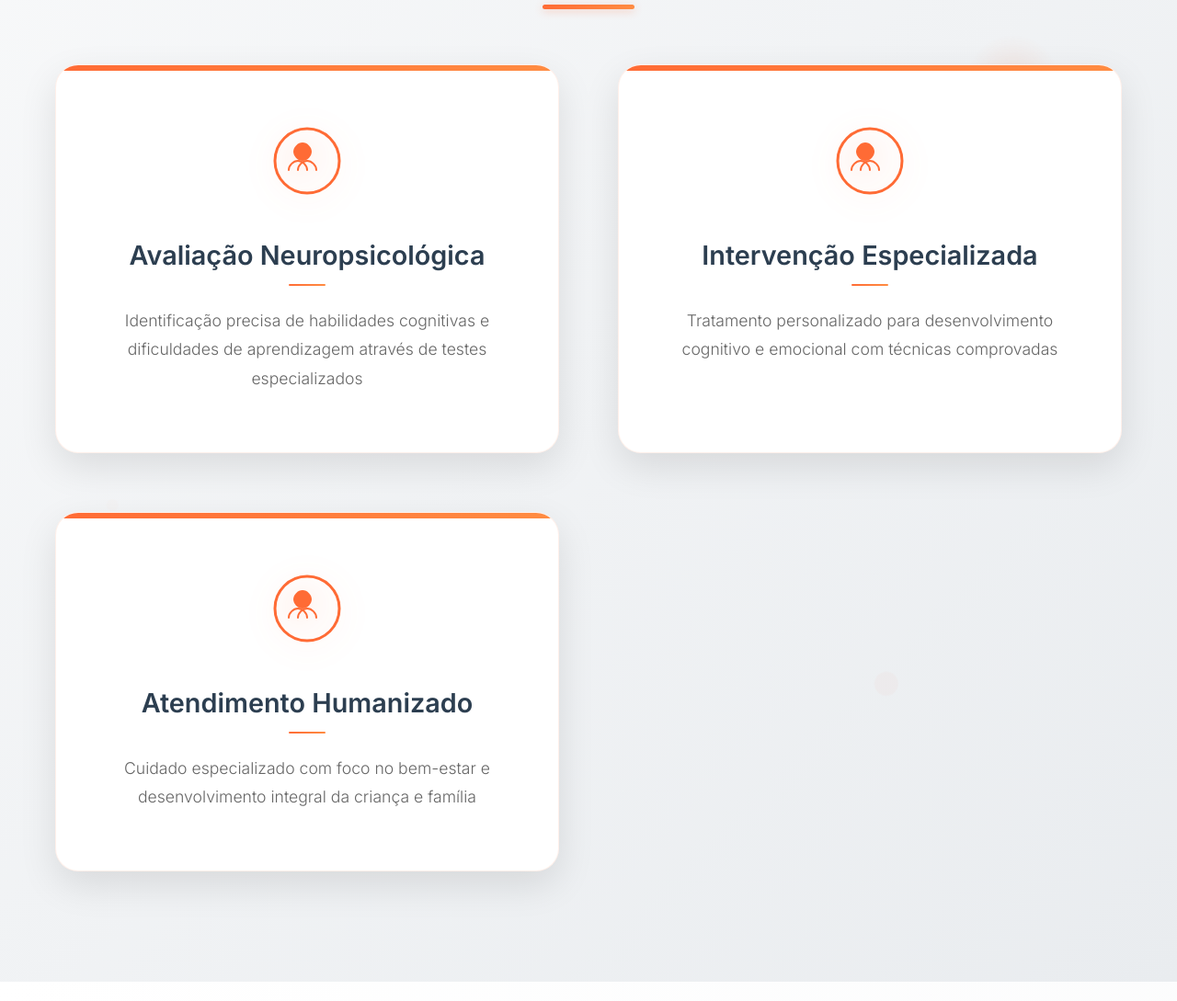
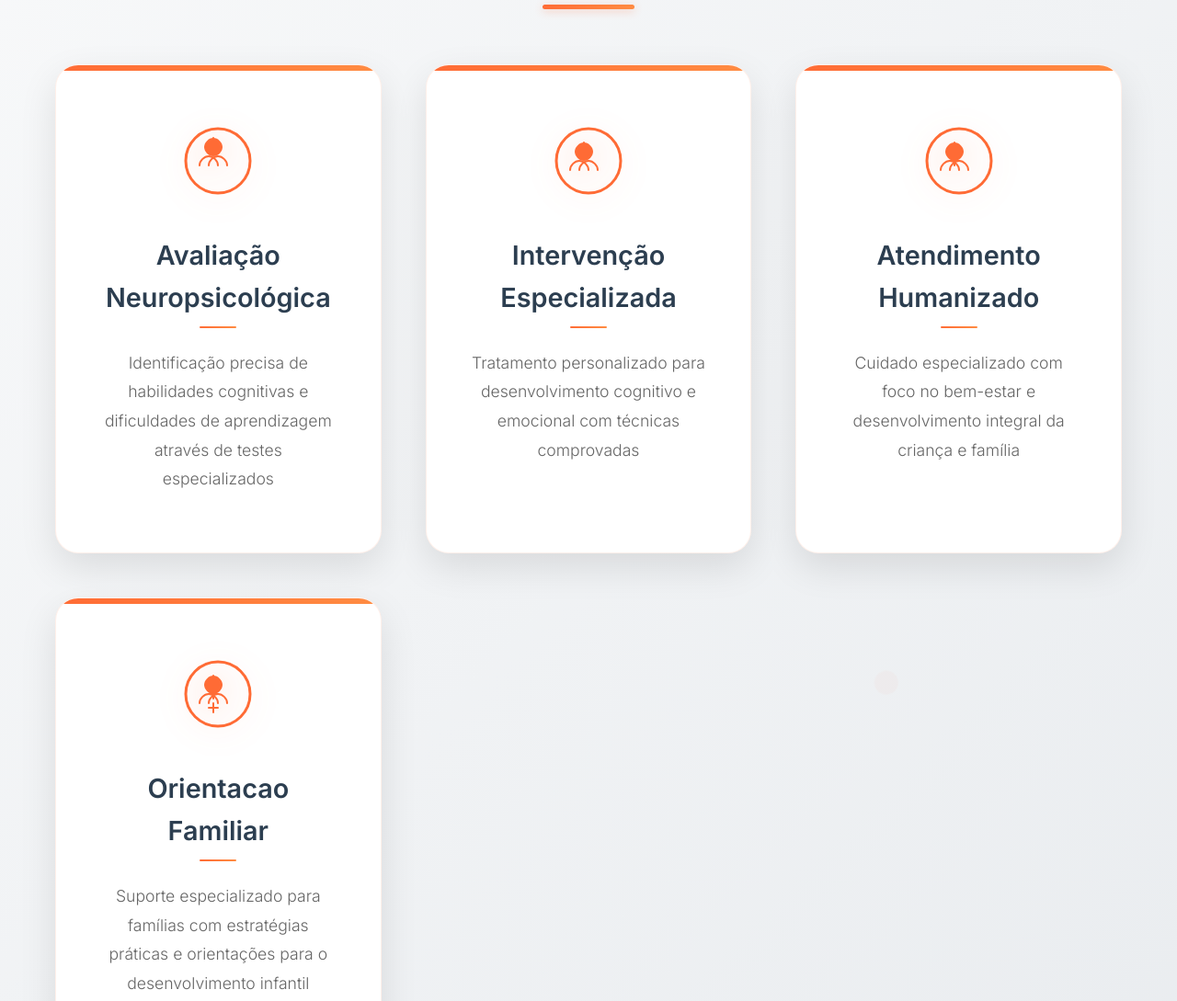
Before and after one commit to ticianodegasperi/andreabahia, a plain HTML site: page index.html in a window 1280 px wide. Shown: the part 1020-2109 px from the top of the page at 92% size. Drawn offline with Linux system fonts and the light colour scheme.

Commit message:
Melhorar seção Nossos Serviços: adicionar 4º serviço e ícones aprimorados

```diff
--- a/index.html
+++ b/index.html
@@ -278,9 +278,11 @@
                         <div class="service-icon">
                             <svg width="80" height="80" viewBox="0 0 80 80" fill="none" xmlns="http://www.w3.org/2000/svg">
                                 <circle cx="40" cy="40" r="35" stroke="#FF6B35" stroke-width="3"/>
-                                <path d="M25 30C25 25 30 20 35 20C40 20 45 25 45 30C45 35 40 40 35 40C30 40 25 35 25 30Z" fill="#FF6B35"/>
-                                <path d="M20 50C20 45 25 40 30 40C35 40 40 45 40 50" stroke="#FF6B35" stroke-width="2" stroke-linecap="round"/>
-                                <path d="M30 50C30 45 35 40 40 40C45 40 50 45 50 50" stroke="#FF6B35" stroke-width="2" stroke-linecap="round"/>
+                                <path d="M25 25C25 20 30 15 35 15C40 15 45 20 45 25C45 30 40 35 35 35C30 35 25 30 25 25Z" fill="#FF6B35"/>
+                                <path d="M20 45C20 40 25 35 30 35C35 35 40 40 40 45" stroke="#FF6B35" stroke-width="2" stroke-linecap="round"/>
+                                <path d="M30 45C30 40 35 35 40 35C45 35 50 40 50 45" stroke="#FF6B35" stroke-width="2" stroke-linecap="round"/>
+                                <path d="M35 25L35 15" stroke="#FF6B35" stroke-width="2" stroke-linecap="round"/>
+                                <path d="M30 20L40 20" stroke="#FF6B35" stroke-width="2" stroke-linecap="round"/>
                             </svg>
                         </div>
                         <h3>Avaliação Neuropsicológica</h3>
@@ -293,6 +295,9 @@
                                 <path d="M25 30C25 25 30 20 35 20C40 20 45 25 45 30C45 35 40 40 35 40C30 40 25 35 25 30Z" fill="#FF6B35"/>
                                 <path d="M20 50C20 45 25 40 30 40C35 40 40 45 40 50" stroke="#FF6B35" stroke-width="2" stroke-linecap="round"/>
                                 <path d="M30 50C30 45 35 40 40 40C45 40 50 45 50 50" stroke="#FF6B35" stroke-width="2" stroke-linecap="round"/>
+                                <path d="M35 30L35 20" stroke="#FF6B35" stroke-width="2" stroke-linecap="round"/>
+                                <path d="M30 25L40 25" stroke="#FF6B35" stroke-width="2" stroke-linecap="round"/>
+                                <circle cx="40" cy="35" r="2" fill="#FF6B35"/>
                             </svg>
                         </div>
                         <h3>Intervenção Especializada</h3>
@@ -305,10 +310,32 @@
                                 <path d="M25 30C25 25 30 20 35 20C40 20 45 25 45 30C45 35 40 40 35 40C30 40 25 35 25 30Z" fill="#FF6B35"/>
                                 <path d="M20 50C20 45 25 40 30 40C35 40 40 45 40 50" stroke="#FF6B35" stroke-width="2" stroke-linecap="round"/>
                                 <path d="M30 50C30 45 35 40 40 40C45 40 50 45 50 50" stroke="#FF6B35" stroke-width="2" stroke-linecap="round"/>
+                                <path d="M35 30L35 20" stroke="#FF6B35" stroke-width="2" stroke-linecap="round"/>
+                                <path d="M30 25L40 25" stroke="#FF6B35" stroke-width="2" stroke-linecap="round"/>
+                                <path d="M35 35L35 45" stroke="#FF6B35" stroke-width="2" stroke-linecap="round"/>
+                                <path d="M30 40L40 40" stroke="#FF6B35" stroke-width="2" stroke-linecap="round"/>
                             </svg>
                         </div>
                         <h3>Atendimento Humanizado</h3>
                         <p>Cuidado especializado com foco no bem-estar e desenvolvimento integral da criança e família</p>
+                    </div>
+                    <div class="service-card">
+                        <div class="service-icon">
+                            <svg width="80" height="80" viewBox="0 0 80 80" fill="none" xmlns="http://www.w3.org/2000/svg">
+                                <circle cx="40" cy="40" r="35" stroke="#FF6B35" stroke-width="3"/>
+                                <path d="M25 30C25 25 30 20 35 20C40 20 45 25 45 30C45 35 40 40 35 40C30 40 25 35 25 30Z" fill="#FF6B35"/>
+                                <path d="M20 50C20 45 25 40 30 40C35 40 40 45 40 50" stroke="#FF6B35" stroke-width="2" stroke-linecap="round"/>
+                                <path d="M30 50C30 45 35 40 40 40C45 40 50 45 50 50" stroke="#FF6B35" stroke-width="2" stroke-linecap="round"/>
+                                <path d="M35 30L35 20" stroke="#FF6B35" stroke-width="2" stroke-linecap="round"/>
+                                <path d="M30 25L40 25" stroke="#FF6B35" stroke-width="2" stroke-linecap="round"/>
+                                <path d="M35 35L35 45" stroke="#FF6B35" stroke-width="2" stroke-linecap="round"/>
+                                <path d="M30 40L40 40" stroke="#FF6B35" stroke-width="2" stroke-linecap="round"/>
+                                <path d="M35 50L35 60" stroke="#FF6B35" stroke-width="2" stroke-linecap="round"/>
+                                <path d="M30 55L40 55" stroke="#FF6B35" stroke-width="2" stroke-linecap="round"/>
+                            </svg>
+                        </div>
+                        <h3>Orientacao Familiar</h3>
+                        <p>Suporte especializado para famílias com estratégias práticas e orientações para o desenvolvimento infantil</p>
                     </div>
                 </div>
             </div>
--- a/styles.css
+++ b/styles.css
@@ -703,11 +703,14 @@ body {
 
 .services-grid {
     display: grid;
-    grid-template-columns: repeat(auto-fit, minmax(380px, 1fr));
-    gap: 4rem;
+    grid-template-columns: repeat(auto-fit, minmax(300px, 1fr));
+    gap: 3rem;
     margin-top: 4rem;
     position: relative;
     z-index: 2;
+    max-width: 1400px;
+    margin-left: auto;
+    margin-right: auto;
 }
 
 .service-card {
@@ -1435,6 +1438,13 @@ body {
 }
 
 /* Responsividade */
+@media (max-width: 1024px) and (min-width: 769px) {
+    .services-grid {
+        grid-template-columns: repeat(2, 1fr);
+        gap: 2.5rem;
+    }
+}
+
 @media (max-width: 768px) {
     .container {
         padding: 0 15px;
@@ -1528,6 +1538,7 @@ body {
     .services-grid {
         grid-template-columns: 1fr;
         gap: 2rem;
+        max-width: 100%;
     }
 
     .service-card {
```
